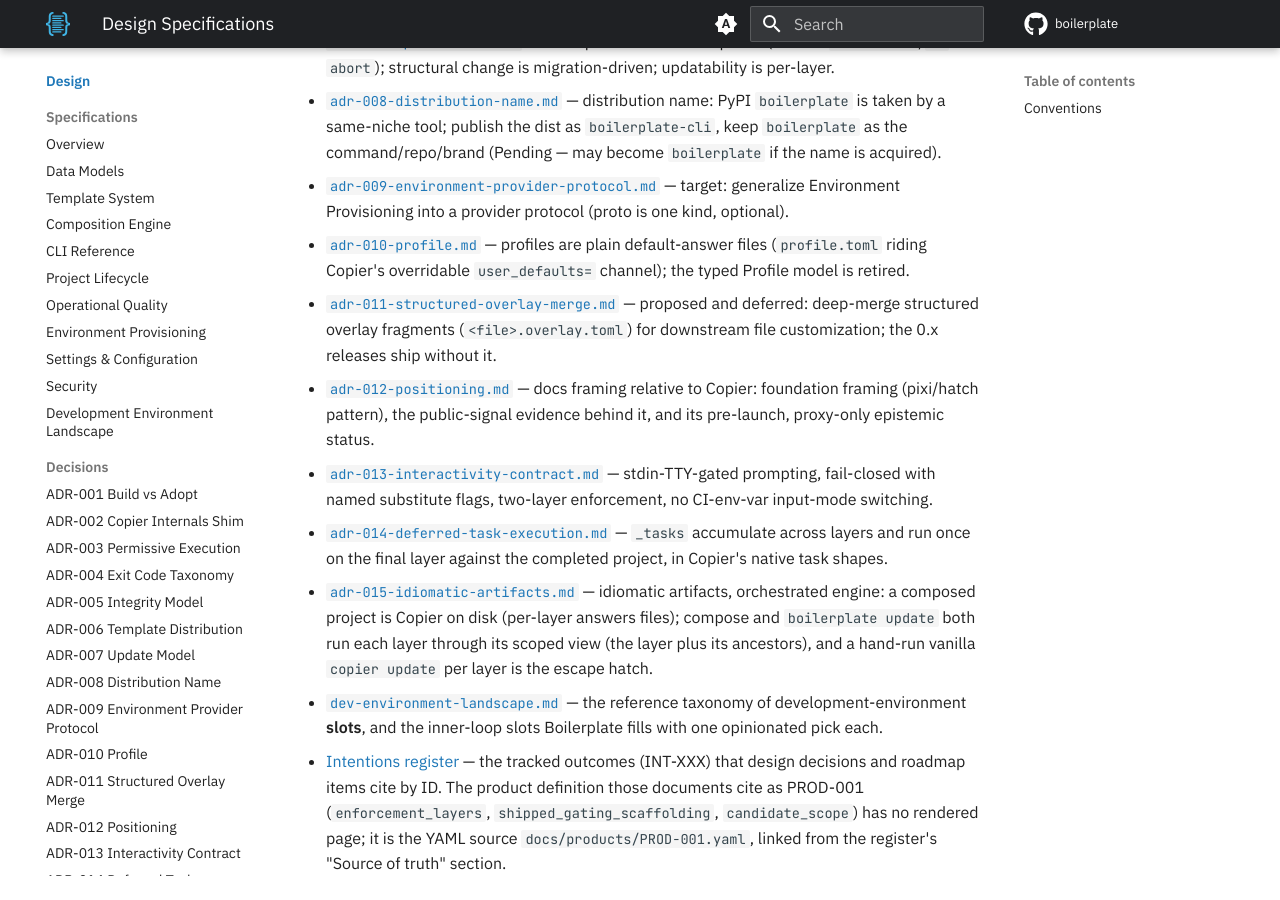
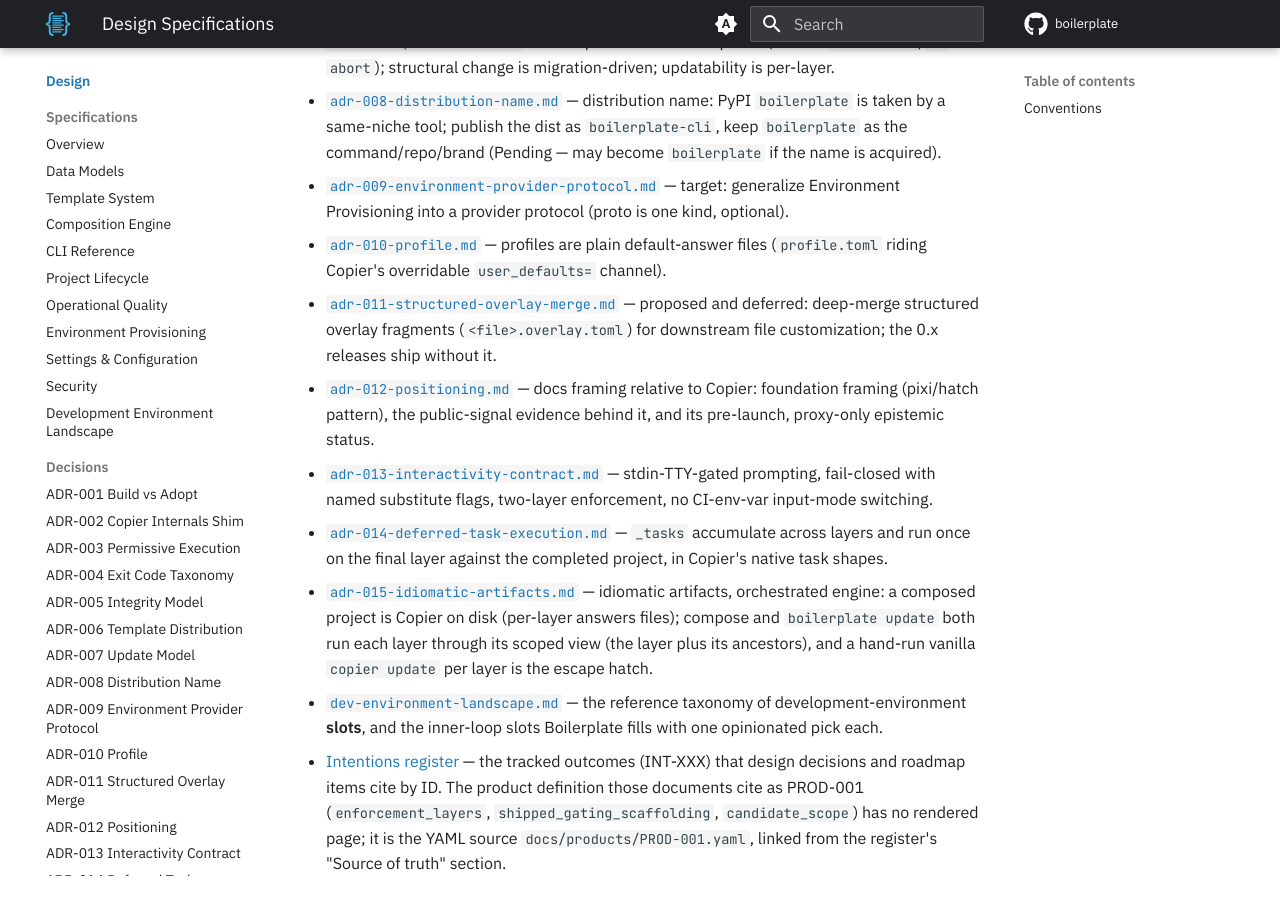
Before and after one commit to TheRealBillSiegler/boilerplate, an MkDocs documentation site: the page built from docs/design/README.md, in a window 1280 px wide and 900 px high, scrolled down 1005 px. Built offline with MkDocs 1.6.1 and Material for MkDocs 9.7.7, drawn with Linux system fonts in a browser that asks for light colours; comment, search, counter and statistics services are not loaded; the version menu is left out.

Commit message:
docs(design): drop the retirement note from ADR-010's index entry
Co-Authored-By: Claude Sonnet 5.5 <noreply@anthropic.com>

```diff
--- a/docs/design/README.md
+++ b/docs/design/README.md
@@ -17,7 +17,7 @@ The ancillary documents in this directory:
 - [`adr-007-update-model.md`](adr-007-update-model.md) — safe update: conflict is a pause (exit 4 + `--continue`/`--abort`); structural change is migration-driven; updatability is per-layer.
 - [`adr-008-distribution-name.md`](adr-008-distribution-name.md) — distribution name: PyPI `boilerplate` is taken by a same-niche tool; publish the dist as `boilerplate-cli`, keep `boilerplate` as the command/repo/brand (Pending — may become `boilerplate` if the name is acquired).
 - [`adr-009-environment-provider-protocol.md`](adr-009-environment-provider-protocol.md) — target: generalize Environment Provisioning into a provider protocol (proto is one kind, optional).
-- [`adr-010-profile.md`](adr-010-profile.md) — profiles are plain default-answer files (`profile.toml` riding Copier's overridable `user_defaults=` channel); the typed Profile model is retired.
+- [`adr-010-profile.md`](adr-010-profile.md) — profiles are plain default-answer files (`profile.toml` riding Copier's overridable `user_defaults=` channel).
 - [`adr-011-structured-overlay-merge.md`](adr-011-structured-overlay-merge.md) — proposed and deferred: deep-merge structured overlay fragments (`<file>.overlay.toml`) for downstream file customization; the 0.x releases ship without it.
 - [`adr-012-positioning.md`](adr-012-positioning.md) — docs framing relative to Copier: foundation framing (pixi/hatch pattern), the public-signal evidence behind it, and its pre-launch, proxy-only epistemic status.
 - [`adr-013-interactivity-contract.md`](adr-013-interactivity-contract.md) — stdin-TTY-gated prompting, fail-closed with named substitute flags, two-layer enforcement, no CI-env-var input-mode switching.
```
